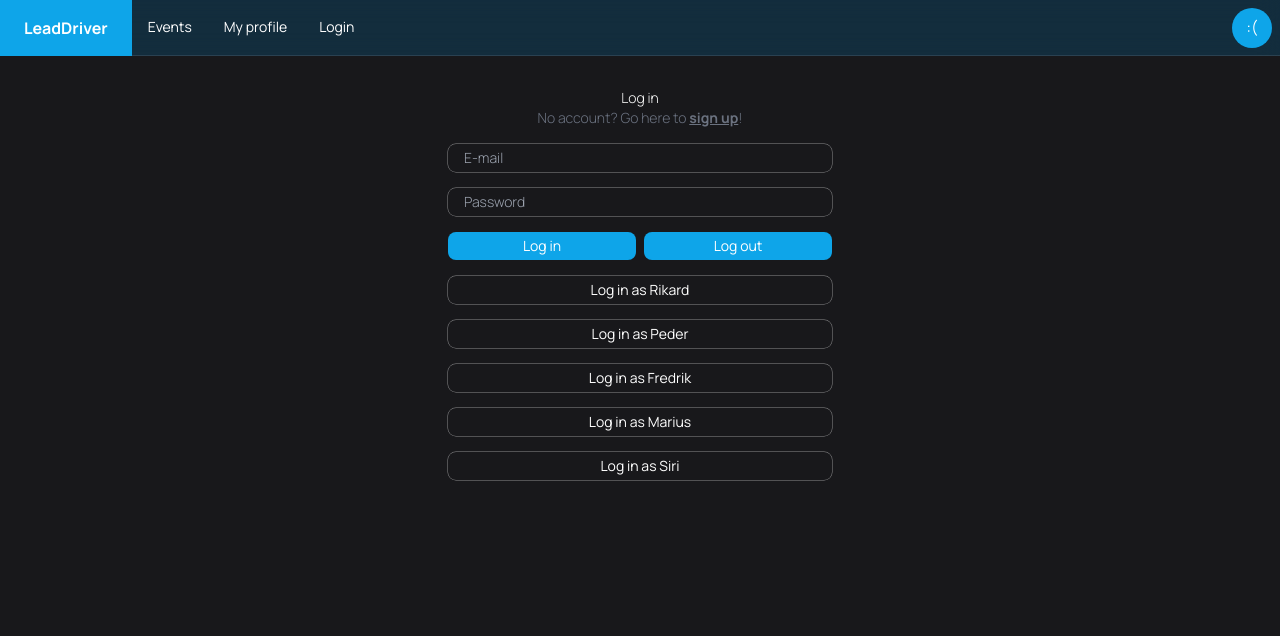
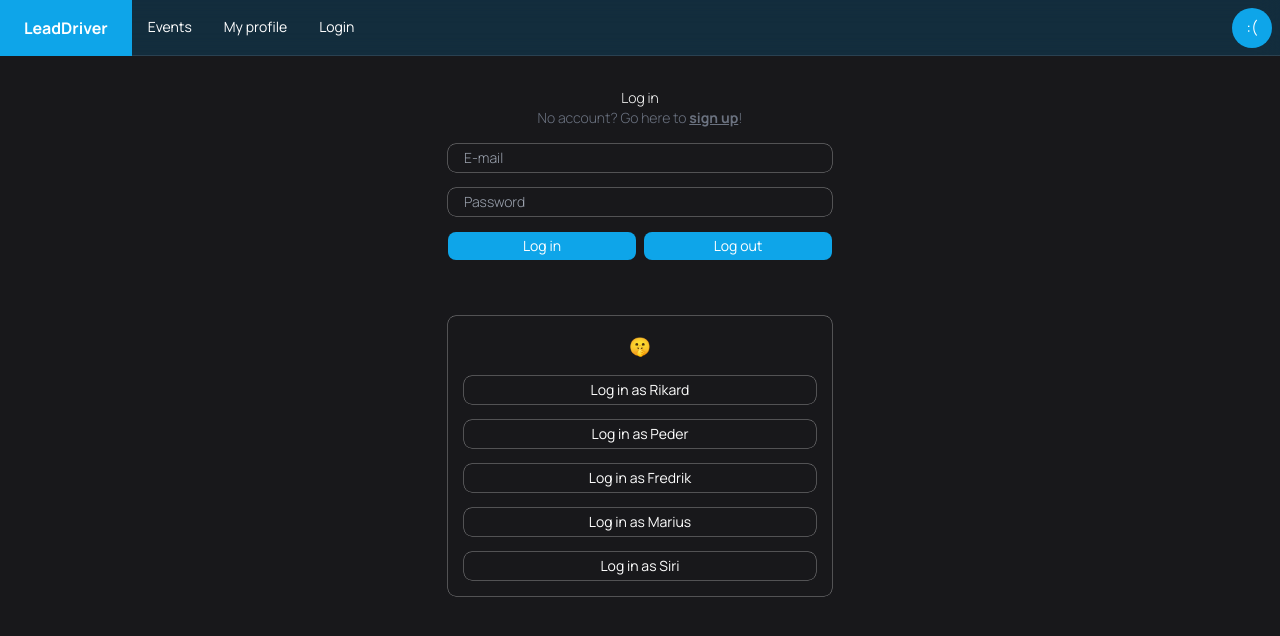
Before and after one commit to rikadr/leadDriver2, a React (Create React App) app in the folder frontend/: page /login in a window 1280 px wide. Shown: the top 636 px of the page. Built offline with nearby package versions, Linux system fonts and the light colour scheme; no server answers; a web font is replaced by a local one.

Commit message:
login page ordganising

```diff
--- a/frontend/src/route/login/login-form.tsx
+++ b/frontend/src/route/login/login-form.tsx
@@ -2,6 +2,7 @@ import React, { useState } from "react";
 import { useLoginMutation, useLogoutMutation } from "./login-api";
 import { SubmitHandler, useForm } from "react-hook-form";
 import { Button } from "../../components/button";
+import { Card } from "../../components/card";
 
 export const LoginForm: React.FC = () => {
   const [message, setMessage] = useState<string>();
@@ -46,6 +47,8 @@ export const LoginForm: React.FC = () => {
           Log out
         </Button>
       </div>
+      <Card className="flex flex-col gap-4 w-96 m-auto mt-10">
+        <h1 className="text-center">🤫</h1>
         <Button
           variant="secondary"
           onClick={() =>
@@ -101,6 +104,7 @@ export const LoginForm: React.FC = () => {
         >
           Log in as Siri
         </Button>
+      </Card>
     </form>
   );
 };
```
Lines whose indentation alone changed are shown as unchanged.
